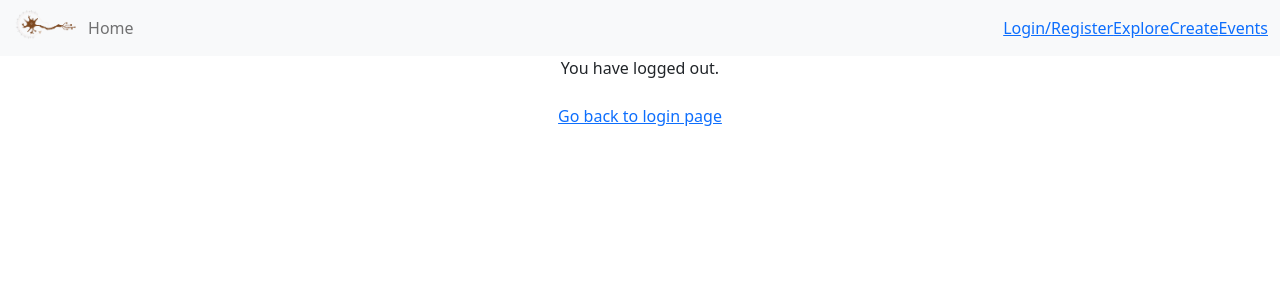
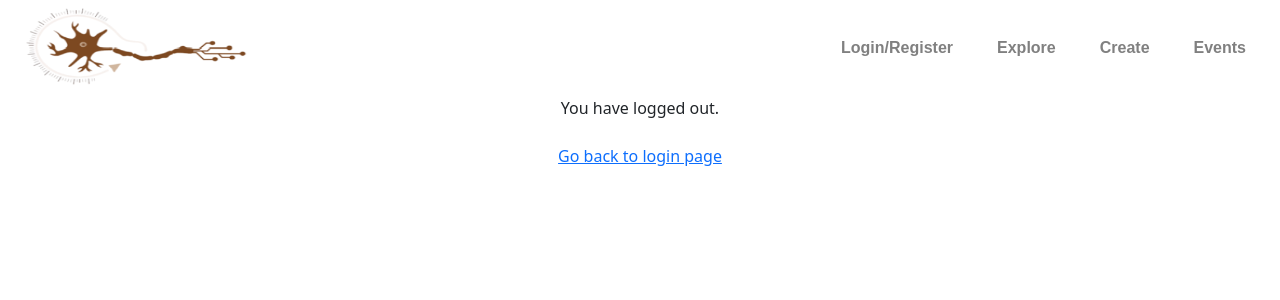
Before and after one commit to sleepz1312/FYP, a PHP site: page /logout.php in a window 1280 px wide. Shown: the top 300 px of the page. Run offline with PHP 8.4, Linux system fonts and the light colour scheme; some libraries are stand-ins or nearby versions.

Commit message:
final updates

```diff
--- a/logout.php
+++ b/logout.php
@@ -14,17 +14,21 @@ $message = "<p>You have logged out.<br /><br/>
 ?>
 <!DOCTYPE html>
 <html>
+
 <head>
     <meta http-equiv="Content-Type" content="text/html; charset=utf-8" />
     <title>logout</title>
     <meta charset="UTF-8">
     <meta name="viewport" content="width=device-width, initial-scale=1.0">
-        <link href="stylesheets/loginStylesheet.css" rel="stylesheet" type="text/css"/>
+    <link href="stylesheets/loginStylesheet.css" rel="stylesheet" type="text/css" />
     <link rel="stylesheet" href="path/to/font-awesome/css/font-awesome.min.css">
     <link rel="stylesheet" href="https://cdnjs.cloudflare.com/ajax/libs/font-awesome/6.1.1/css/all.min.css">
     <link href="https://cdn.jsdelivr.net/npm/bootstrap@5.1.1/dist/css/bootstrap.min.css" rel="stylesheet">
     <script src="https://cdn.jsdelivr.net/npm/bootstrap@5.1.1/dist/js/bootstrap.bundle.min.js"></script>
+    <link rel="stylesheet" href="style.css">
+    <link rel="stylesheet" type="text/css" href="style2.css">
 </head>
+
 <body>
     <?php include "navBar.php" ?>
     <center>
@@ -53,4 +57,5 @@ $message = "<p>You have logged out.<br /><br/>
             }
         })(); // Calling anonymous function here only</script>
 </body>
+
 </html>
--- a/navBar.php
+++ b/navBar.php
@@ -1,7 +1,7 @@
-<nav class="navbar navbar-expand-md navbar-light bg-light ">
+<nav class="navbar navbar-expand-md navbar-light bg-white ">
 <div id="menu" class="navbar-collapse collapse w-100 order-1 order-md-0 dual-collapse2 container-fluid">
     <ul class="navbar-nav mr-auto">
-        <center><a class="navbar-brand mx-auto" href="#"><img src="media/osmosis learn logo.png" alt="Logo" height="30" weight="30"/></a></center>
+        <center><a class="navbar-brand mx-auto" href="#"><img src="media/osmosis learn logo.png" alt="Logo" width="250" height="80"/></a></center>
             <button class="navbar-toggler" type="button" data-toggle="collapse" data-target=".dual-collapse2">
                 <span class="navbar-toggler-icon"></span>
             </button>
```
Lines whose indentation alone changed are shown as unchanged.
